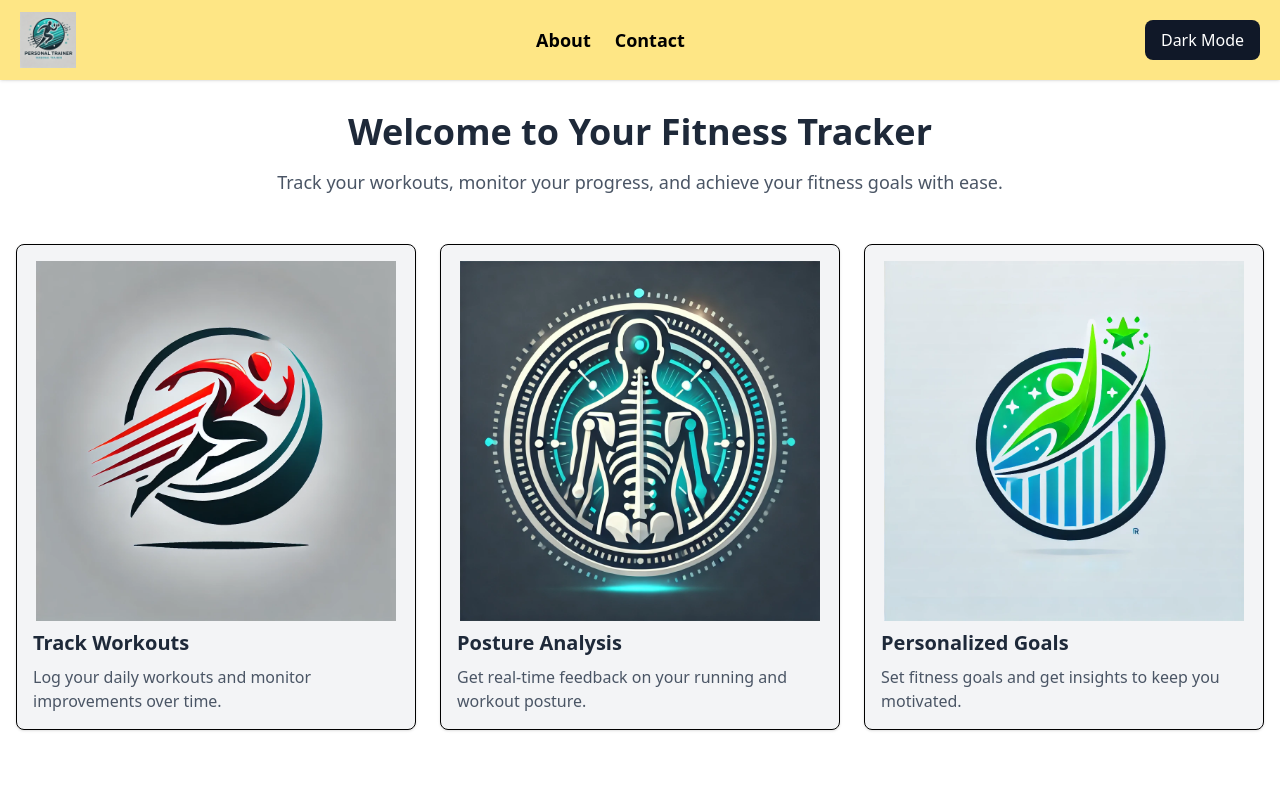
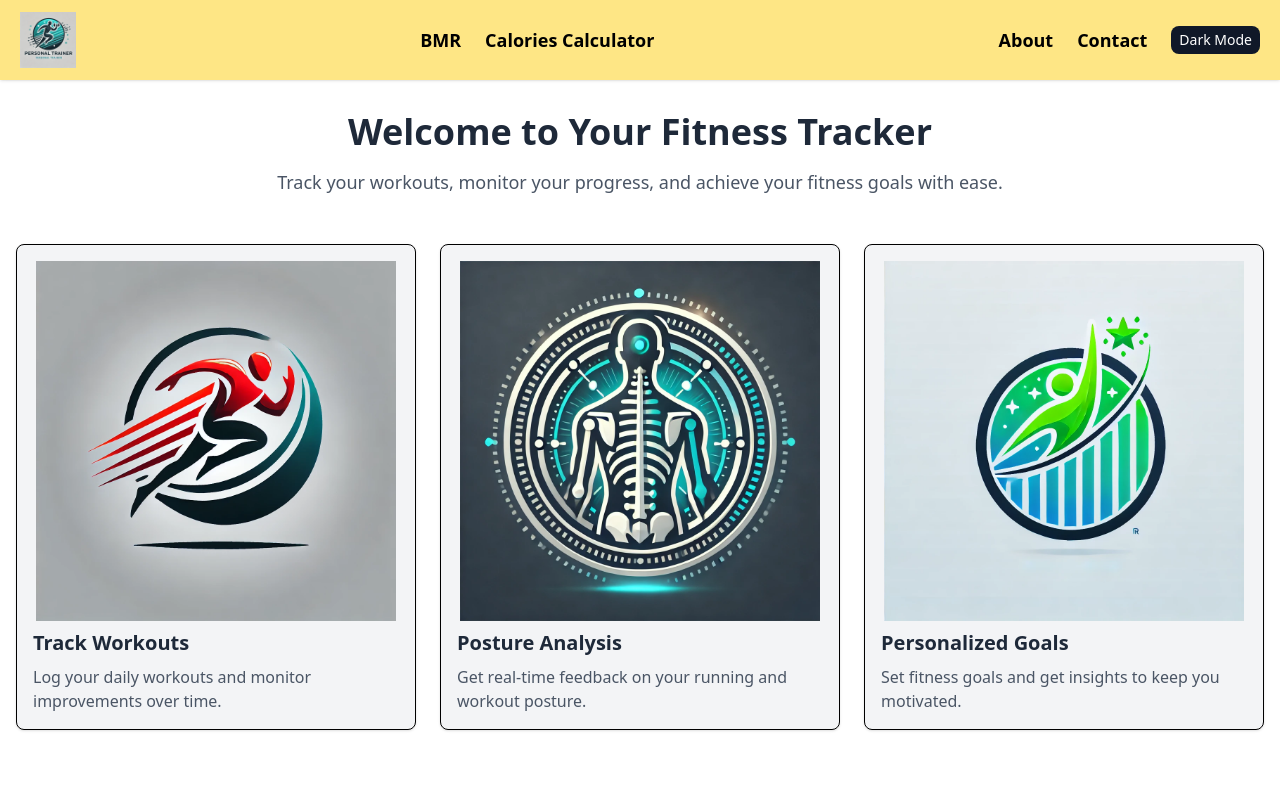
Before and after one commit to PiyushGupta-45/Fitness_Tracker, a React (Vite) app: page / in a window 1280 px wide. Shown: the top 799 px of the page. Built offline with nearby package versions, Linux system fonts and the light colour scheme.

Commit message:
added some options

```diff
--- a/src/Header/Header.jsx
+++ b/src/Header/Header.jsx
@@ -20,9 +20,8 @@ const Header = () => {
   return (
     <header className="shadow sticky z-50 top-0 bg-amber-200 dark:bg-zinc-900 transition-colors duration-500">
       <nav className="flex items-center justify-between px-5 py-3">
-
         {/* Logo on the Left */}
-        <Link to="/">
+        <Link to="/" className="flex items-center">
           <img
             src={hlo}
             className="w-14 transition-transform duration-200 ease-in-out hover:scale-110"
@@ -30,11 +29,35 @@ const Header = () => {
           />
         </Link>
 
-        {/* Navigation Links - Centered */}
-        <div className="flex-grow flex justify-center space-x-6 text-black font-bold text-lg dark:text-gray-300">
+        {/* Centered Navigation Links */}
+        <div className="flex order-1 flex-grow justify-center space-x-6 text-black font-bold text-lg dark:text-gray-300">
           <NavLink
             className={({ isActive }) =>
-              `relative hover:underline ${
+              `hover:underline ${
+                isActive ? "text-red-600 dark:text-red-400" : "dark:text-gray-300"
+              }`
+            }
+            to="/bmr"
+          >
+            BMR
+          </NavLink>
+          <NavLink
+            className={({ isActive }) =>
+              `hover:underline ${
+                isActive ? "text-red-600 dark:text-red-400" : "dark:text-gray-300"
+              }`
+            }
+            to="/calories-calculator"
+          >
+            Calories Calculator
+          </NavLink>
+        </div>
+
+        {/* Right-aligned Navigation Links */}
+        <div className="flex order-2 ml-auto space-x-6 text-black font-bold text-lg dark:text-gray-300">
+          <NavLink
+            className={({ isActive }) =>
+              `hover:underline ${
                 isActive ? "text-red-600 dark:text-red-400" : "dark:text-gray-300"
               }`
             }
@@ -44,7 +67,7 @@ const Header = () => {
           </NavLink>
           <NavLink
             className={({ isActive }) =>
-              `relative hover:underline ${
+              `hover:underline ${
                 isActive ? "text-red-600 dark:text-red-400" : "dark:text-gray-300"
               }`
             }
@@ -52,15 +75,13 @@ const Header = () => {
           >
             Contact
           </NavLink>
-        </div>
-
-        {/* Dark Mode Toggle Button - Pushed to the Right */}
-        <button
-          onClick={() => setDarkMode(!darkMode)}
-          className="ml-auto px-4 py-2 bg-gray-900 text-white dark:bg-gray-300 dark:text-black rounded-lg transition-all duration-300"
-        >
+          <button
+            onClick={() => setDarkMode(!darkMode)}
+            className="ml-auto px-2 bg-gray-900 text-white dark:bg-gray-300 cursor-pointer dark:text-black rounded-lg text-sm font-medium transition-all duration-300"
+          >
           {darkMode ? "Light Mode" : "Dark Mode"}
         </button>
+        </div>
       </nav>
     </header>
   );
```
